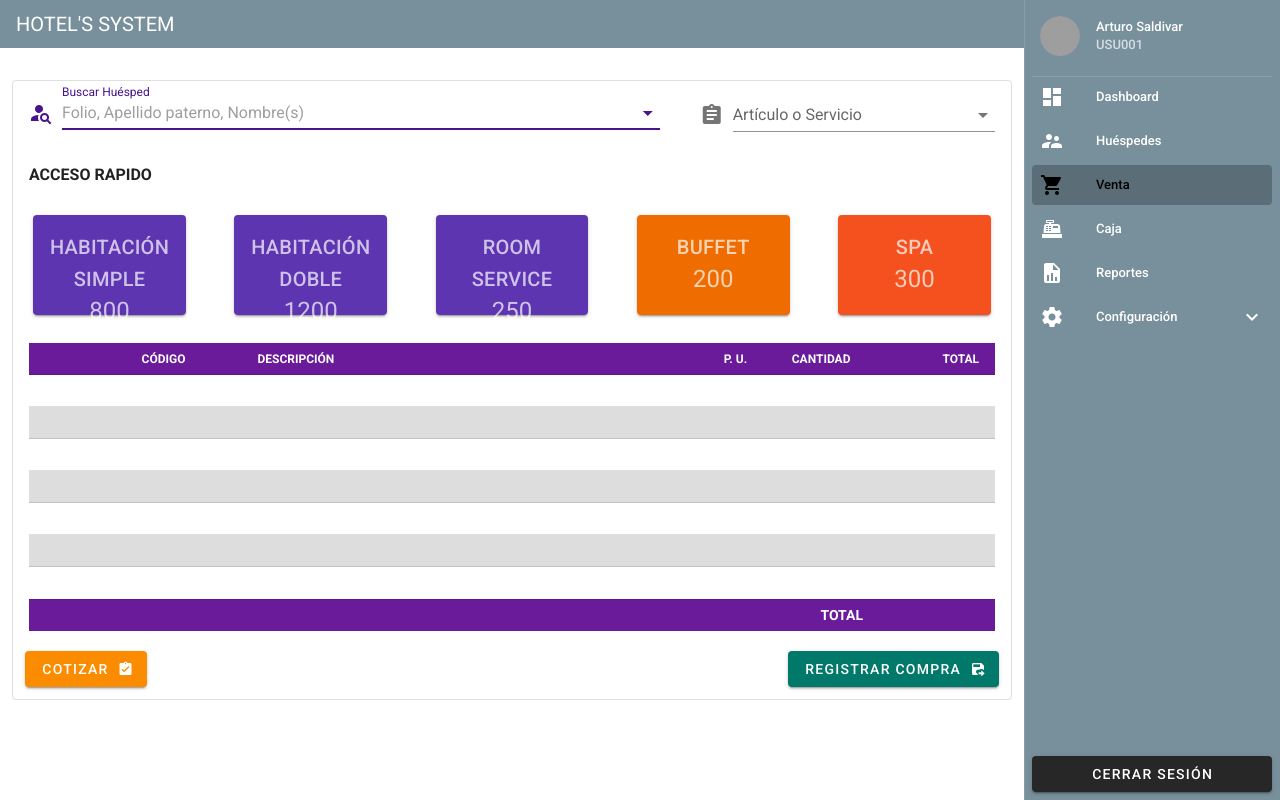
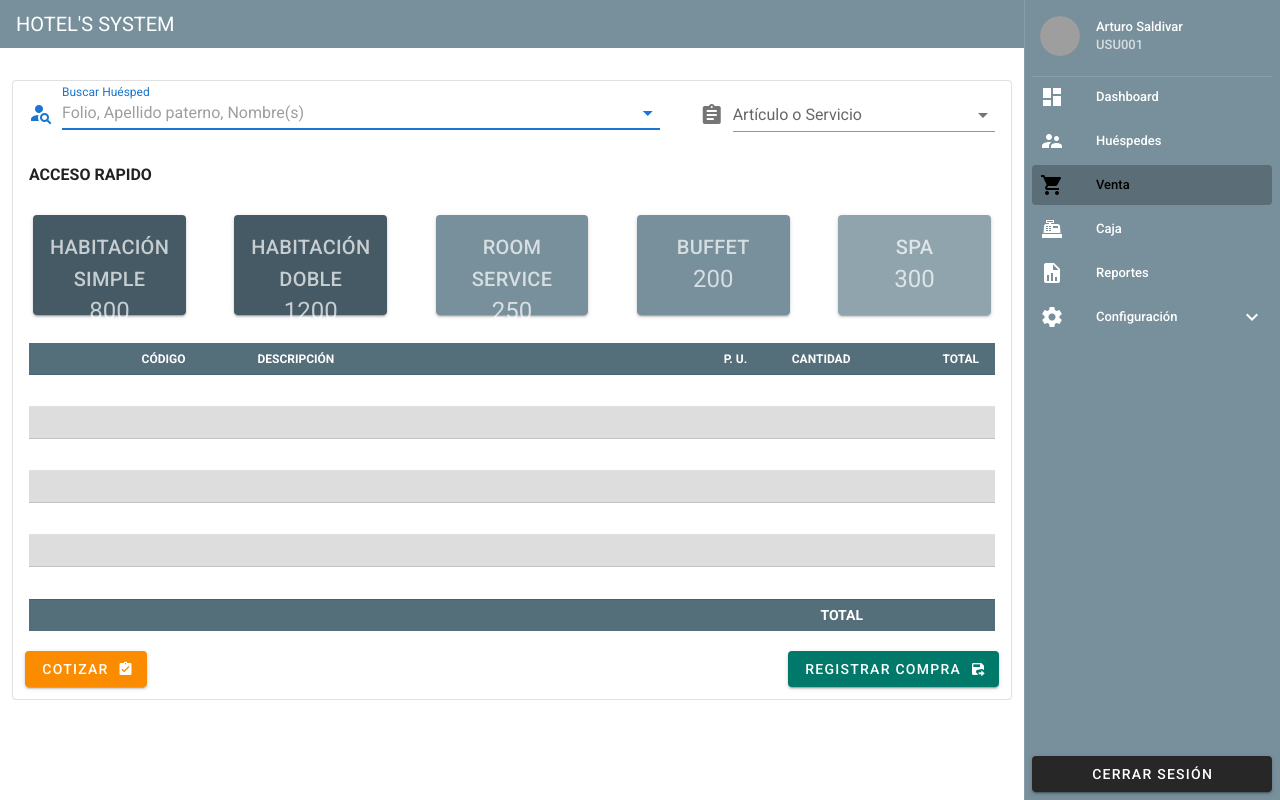
Before and after one commit to DamonBalam/app-hoteleria, a Vue app: page /punto-venta in a window 1280 px wide. Built offline with nearby package versions, Linux system fonts and the light colour scheme; grey boxes are pictures that could not be loaded.

Commit message:
Corrección de Colores de Venta

```diff
--- a/src/views/Venta.vue
+++ b/src/views/Venta.vue
@@ -3,7 +3,7 @@
         <v-card class="mt-5" outlined>
             <v-row dense justify="center" align="center">
                 <v-col cols="8" class="px-5">
-                    <v-autocomplete class="mb-1" autofocus v-model="expediente" color="purple darken-4"
+                    <v-autocomplete class="mb-1" autofocus v-model="expediente"
                                     :items="expedientes"
                                     item-text="nombre_completo" hide-no-data label="Buscar Huésped"
                                     placeholder="Folio, Apellido paterno, Nombre(s)" prepend-icon="mdi-account-search"
@@ -133,11 +133,11 @@
                     }
                 ],
                 servicios: [
-                    {id: 1, nombre: 'HABITACIÓN SIMPLE', codigo: '019328', precio: 800, color: 'deep-purple darken-1'},
-                    {id: 2, nombre: 'HABITACIÓN DOBLE', codigo: '019257', precio: 1200, color: 'deep-purple darken-1'},
-                    {id: 3, nombre: 'ROOM SERVICE', codigo: '000443', precio: 250, color: 'deep-purple darken-1'},
-                    {id: 4, nombre: 'BUFFET', codigo: '000032', precio: 200, color: 'orange darken-3'},
-                    {id: 5, nombre: 'SPA', codigo: '000033', precio: 300, color: 'deep-orange darken-1'},
+                    {id: 1, nombre: 'HABITACIÓN SIMPLE', codigo: '019328', precio: 800, color: '#455A64'},
+                    {id: 2, nombre: 'HABITACIÓN DOBLE', codigo: '019257', precio: 1200, color: '#455A64'},
+                    {id: 3, nombre: 'ROOM SERVICE', codigo: '000443', precio: 250, color: '#78909C'},
+                    {id: 4, nombre: 'BUFFET', codigo: '000032', precio: 200, color: '#78909C'},
+                    {id: 5, nombre: 'SPA', codigo: '000033', precio: 300, color: '#90A4AE'},
                 ],
                 total: null
             }
@@ -158,13 +158,13 @@
     }
 
     thead, tfoot {
-        background-color: #6A1B9A !important;
+        background-color: #546E7A !important;
         border-bottom: solid 3px #0F362D;
         color: white;
     }
 
     thead tr th {
-        background-color: #6A1B9A !important;
+        background-color: #546E7A !important;
         border-bottom: solid 3px #0F362D;
         color: white !important;
         text-transform: uppercase;
@@ -176,7 +176,7 @@
     }
 
     tbody tr:hover td {
-        background-color: #BA68C8;
+        background-color: #B0BEC5;
         color: white;
         transition: all .3s ease;
     }
```
